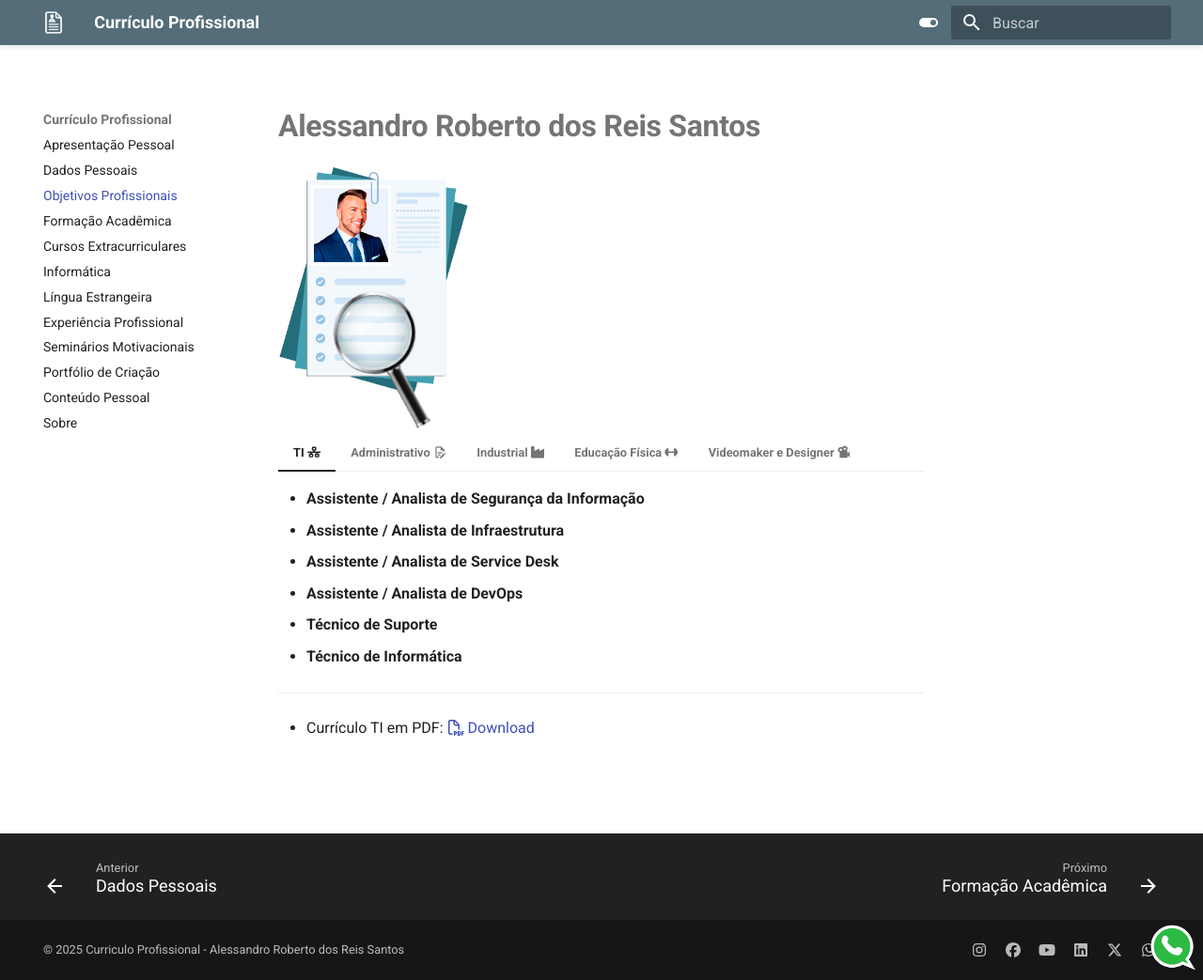
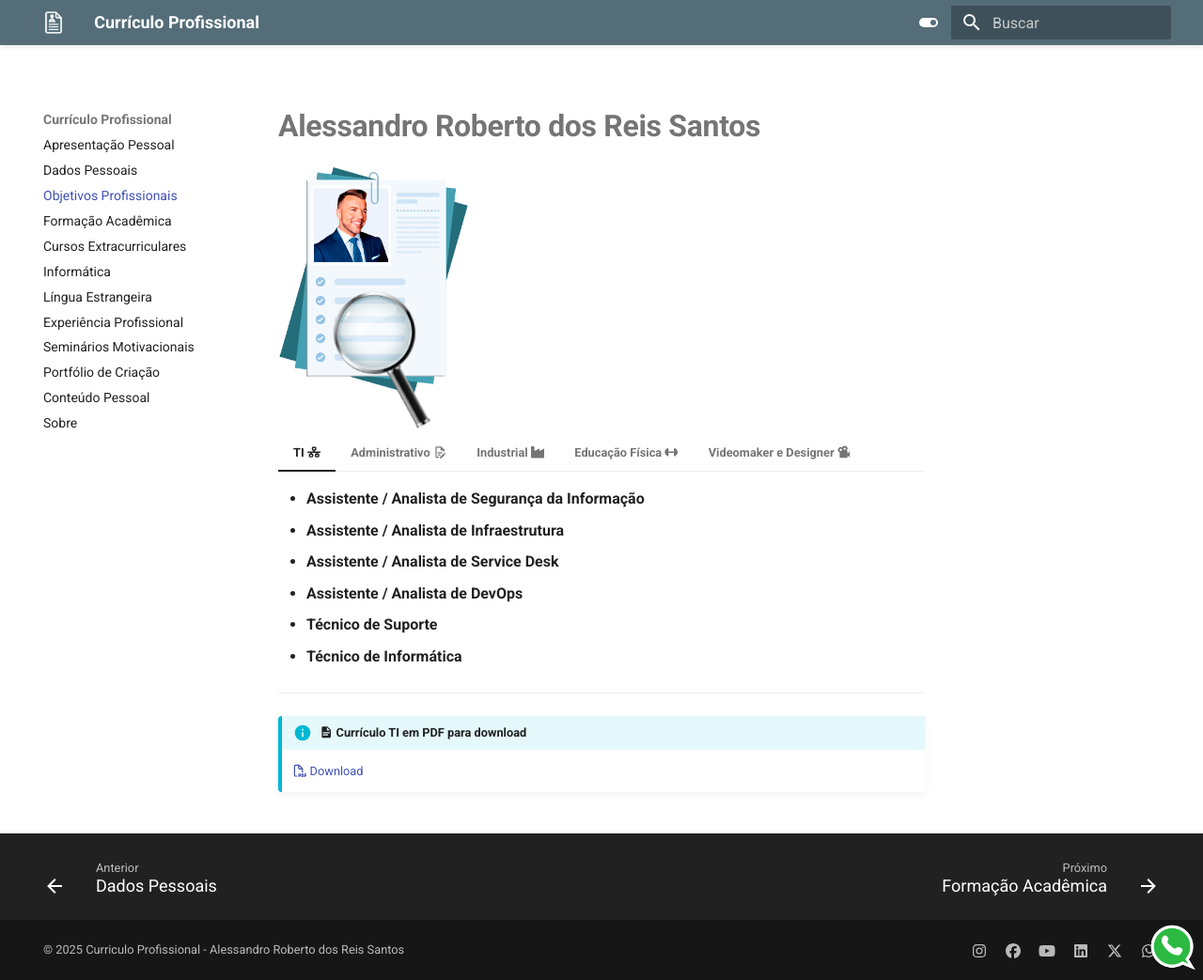
Before and after one commit to arrs82/curriculo, an MkDocs documentation site: the page built from docs/objetivos.md, in a window 1280 px wide and 1043 px high. Shown: the whole window at 94% size. Built offline with MkDocs 1.6.1 and Material for MkDocs 9.7.7, drawn with Linux system fonts in a browser that asks for light colours; nearby versions of some CDN libraries.

Commit message:
Atualização - Currículo

```diff
--- a/docs/objetivos.md
+++ b/docs/objetivos.md
@@ -11,7 +11,8 @@
     * **Técnico de Suporte**
     * **Técnico de Informática**
     ---
-    * Currículo TI em PDF: [:fontawesome-regular-file-pdf: Download](documentos/pdf/CURRICULO-ALESSANDRO-TI.pdf){:download="CURRICULO-ALESSANDRO-TI.pdf"}
+    !!! note info ":material-file-document: Currículo TI em PDF para download"
+        [:fontawesome-regular-file-pdf: Download](documentos/pdf/CURRICULO-ALESSANDRO-TI.pdf){:download="CURRICULO-ALESSANDRO-TI.pdf"}
 
 === "Administrativo :material-file-document-edit-outline:"
 
@@ -24,7 +25,8 @@
     * **Assistente / Analista de Departamento Pessoal**
     * **Assistente / Analista Administrativo**
     ---
-    * Currículo Administrativo em PDF: [:fontawesome-regular-file-pdf: Download](documentos/pdf/CURRICULO-ALESSANDRO-ADMINISTRATIVO.pdf){:download="CURRICULO-ALESSANDRO-ADMINISTRATIVO.pdf"}
+    !!! note info ":material-file-document: Currículo Administrativo em PDF para download"
+        [:fontawesome-regular-file-pdf: Download](documentos/pdf/CURRICULO-ALESSANDRO-ADMINISTRATIVO.pdf){:download="CURRICULO-ALESSANDRO-ADMINISTRATIVO.pdf"}
 
 === "Industrial :fontawesome-solid-industry:"
 
@@ -39,7 +41,8 @@
     * **Mecânico de Manutenção**
     * **Operador de Utilidades ETA / ETE**
     ---
-    * Currículo Industrial em PDF: [:fontawesome-regular-file-pdf: Download](documentos/pdf/CURRICULO-ALESSANDRO-INDUSTRIAL.pdf){:download="CURRICULO-ALESSANDRO-INDUSTRIAL.pdf"}
+    !!! note info ":material-file-document: Currículo Industrial em PDF para download"
+        [:fontawesome-regular-file-pdf: Download](documentos/pdf/CURRICULO-ALESSANDRO-INDUSTRIAL.pdf){:download="CURRICULO-ALESSANDRO-INDUSTRIAL.pdf"}
 
 === "Educação Física :fontawesome-solid-dumbbell:"
 
@@ -47,7 +50,8 @@
     * **Educador Físico**
     * **Personal (Musculação)**
     ---
-    * Currículo Educação Física em PDF: [:fontawesome-regular-file-pdf: Download](documentos/pdf/CURRICULO-ALESSANDRO-EDUCACAO_FISICA.pdf){:download="CURRICULO-ALESSANDRO-EF.pdf"}
+    !!! note info ":material-file-document: Currículo Educação Física em PDF para download"
+        [:fontawesome-regular-file-pdf: Download](documentos/pdf/CURRICULO-ALESSANDRO-EDUCACAO_FISICA.pdf){:download="CURRICULO-ALESSANDRO-EF.pdf"}
 
 === "Videomaker e Designer :material-video-vintage:"
 
@@ -58,17 +62,13 @@
     * **Editor de Criação (Direção - Edição - Tratamento)**
     * **Assistente / Analista de Mídias Sociais**
     ---
-    * Currículo Videomaker e Designer em PDF: [:fontawesome-regular-file-pdf: Download](documentos/pdf/CURRICULO-ALESSANDRO-VIDEOMAKER_E_DESIGNER.pdf){:download="CURRICULO-ALESSANDRO-V&D.pdf"}
+    !!! note info ":material-file-document: Currículo Videomaker e Designer em PDF para download"
+        [:fontawesome-regular-file-pdf: Download](documentos/pdf/CURRICULO-ALESSANDRO-VIDEOMAKER_E_DESIGNER.pdf){:download="CURRICULO-ALESSANDRO-V&D.pdf"}
 
-    ---
-    !!! info ":material-video-vintage: **Prestador de Serviços**"
+    !!! example ":material-video-vintage: **Prestador de Serviços (Freelance)**"
         <p style="text-align: justify;">
-        Atuante como **prestador de serviços** em restrospectivas animadas de aniversários, casamentos, confraternizações, empresarial, filhos do coração, etc.
-        </p>
-
-        <p style="text-align: justify;">Equipamentos de ponta e de última geração, acompanhados dos melhores softwares pagos e atuais, ambos utilizados para a realização com excelente qualidade de todo o projeto e trabalho de áudio/visual.
-        </p>
-
+        Atuante como **prestador de serviços** em restrospectivas animadas de aniversários, casamentos, confraternizações, empresarial, filhos do coração, etc.</p>
+        <p style="text-align: justify;">Equipamentos de ponta e de última geração, acompanhados dos melhores softwares pagos e atuais, ambos utilizados para a realização com excelente qualidade de todo o projeto e trabalho de áudio/visual.</p>
         ---
         <p style="text-align: justify;">:material-clipboard-text-play-outline: Saiba e veja mais em meu [Portfólio de Criação](portfolio-criacao.md).
         </p>
```
